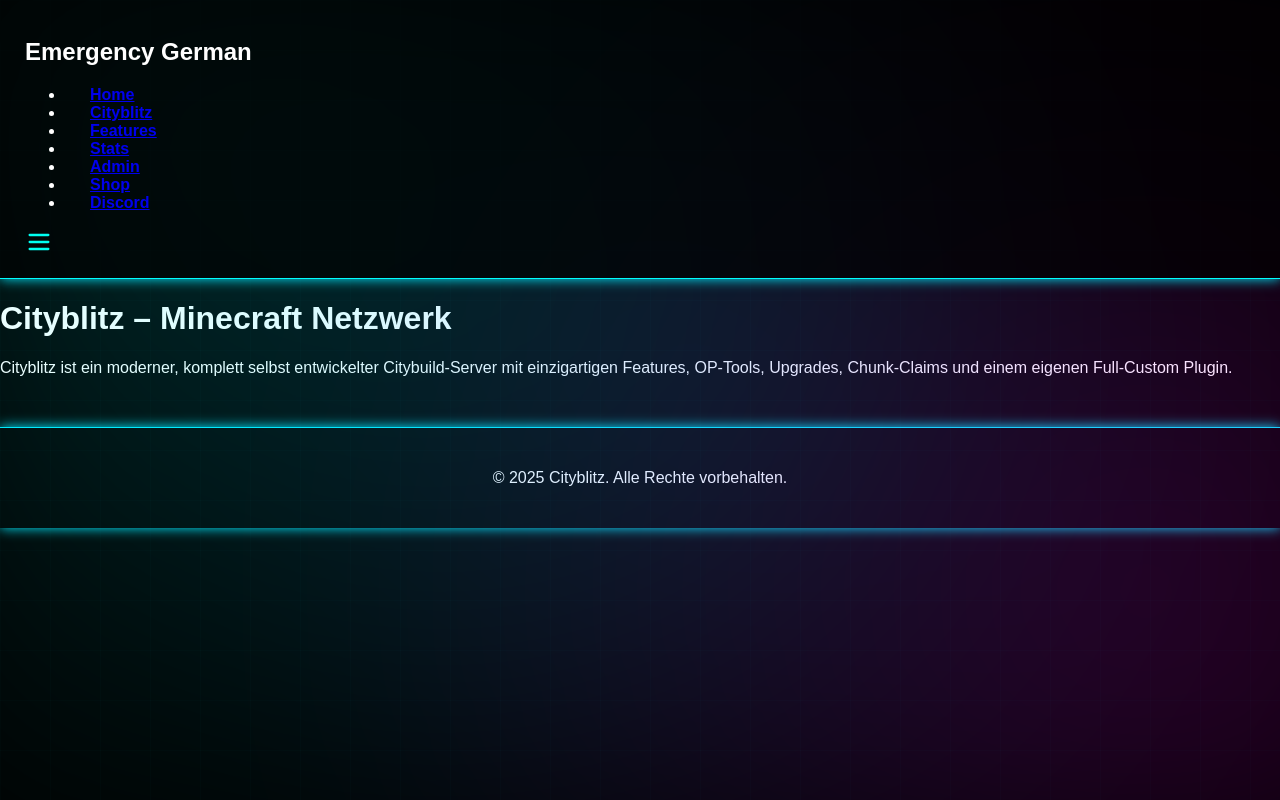
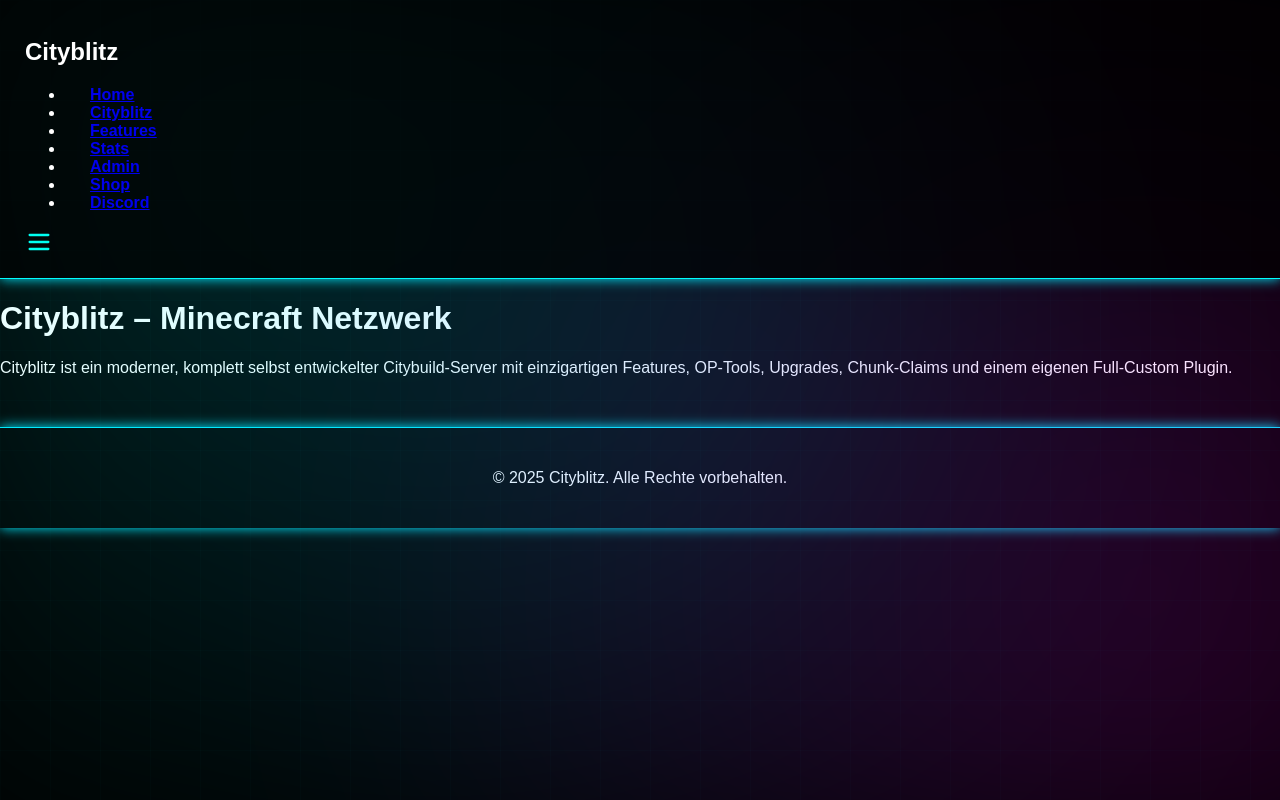
Before and after one commit to maxytmaxyt/max-eh, a Next.js app: page / in a window 1280 px wide. Built offline with nearby package versions, Linux system fonts and the light colour scheme.

Commit message:
Update Navbar.js

```diff
--- a/app/components/Navbar.js
+++ b/app/components/Navbar.js
@@ -23,7 +23,7 @@
     <nav className="w-full bg-black/30 backdrop-blur-xl border-b border-white/10 fixed top-0 z-50">
       <div className="max-w-6xl mx-auto flex justify-between items-center p-4">
         <h1 className="text-2xl font-bold text-cyan-300 drop-shadow-[0_0_8px_#00fff2]">
-          Emergency German
+          Cityblitz
         </h1>
 
         {/* Desktop Menu */}
```
